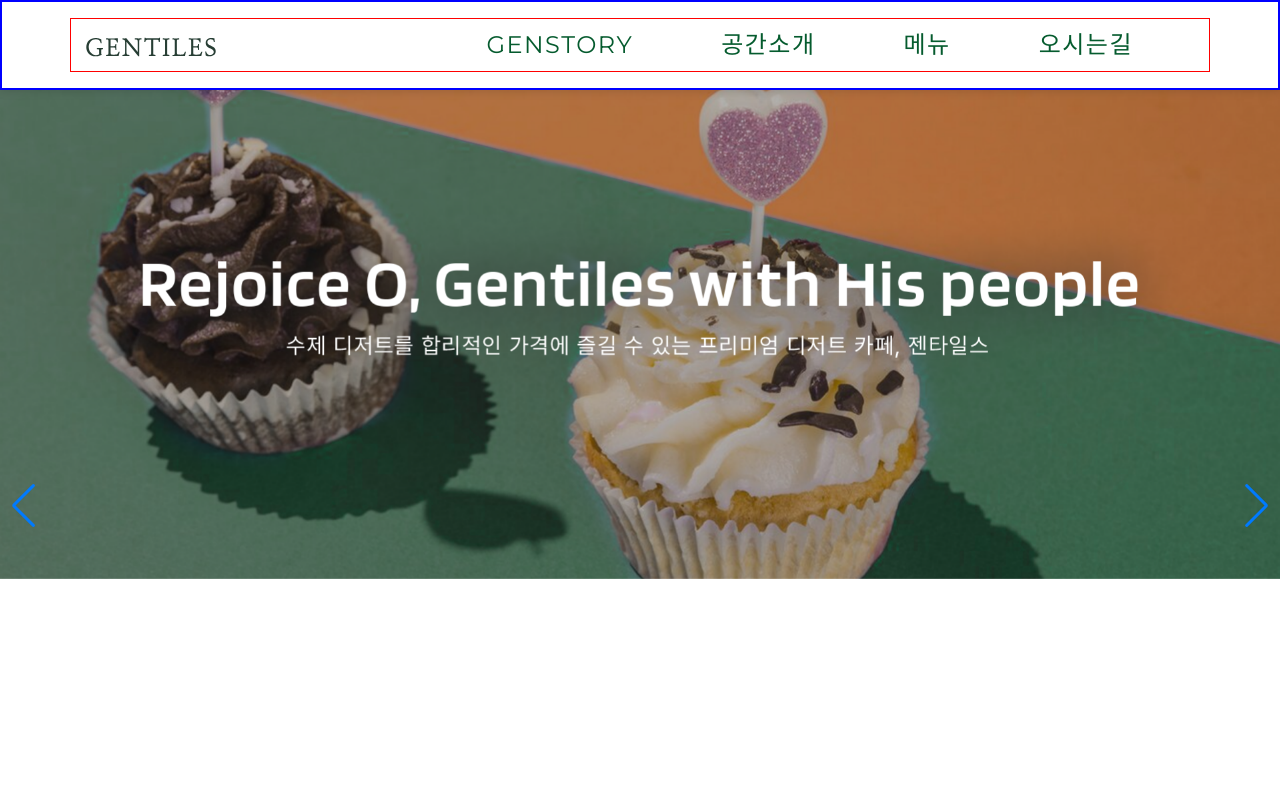
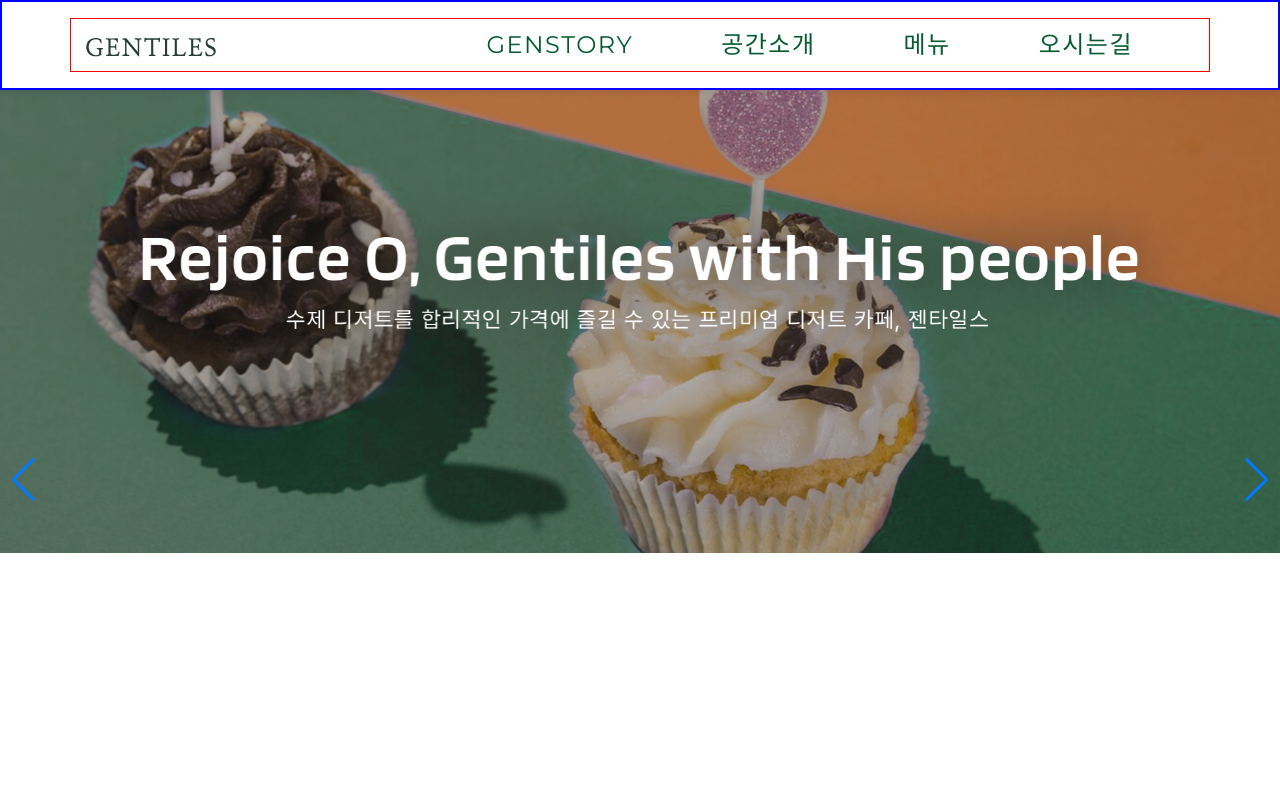
Before and after one commit to wsk891213/gentiles, a Vue app: page / in a window 1280 px wide. Shown: the top 800 px of the page. Built offline with nearby package versions, Linux system fonts and the light colour scheme.

Commit message:
App.vue 메인 스타일 제거

```diff
--- a/src/App.vue
+++ b/src/App.vue
@@ -23,7 +23,4 @@ export default {
 <style>
 /* 여기에 전역 스타일을 추가할 수 있습니다. */
 @import './assets/css/styles.css';
-main {
-  padding-top: 1.6rem;
-}
 </style>
```
